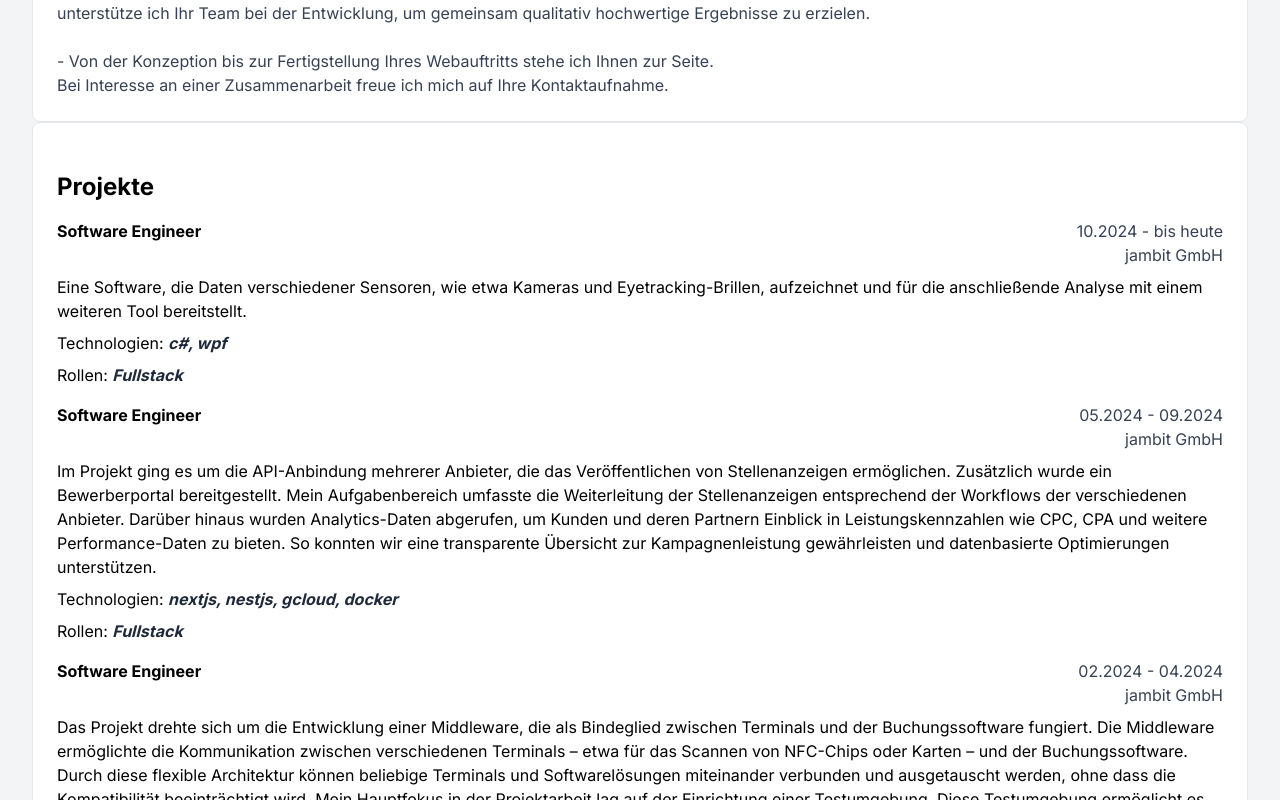
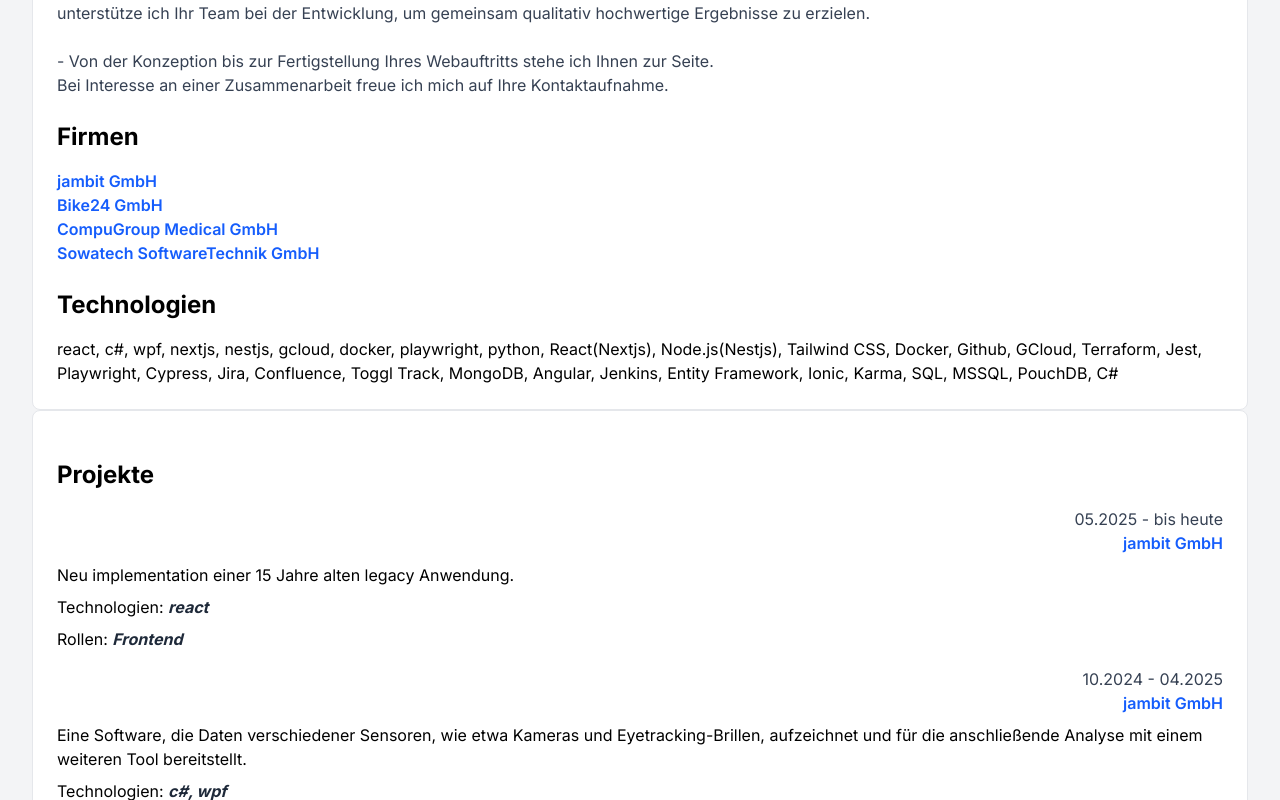
Before and after one commit to Sevenhero/cv-generator, a Next.js app: page / in a window 1280 px wide. Shown: the part 720-1520 px from the top of the page. Built offline with nearby package versions, Linux system fonts and the light colour scheme.

Commit message:
added company and technology section

```diff
--- a/src/app/components/Experience.tsx
+++ b/src/app/components/Experience.tsx
@@ -28,7 +28,7 @@
           )}
           {!projectUrl && <span>{projectName}</span>}
         </span>
-        <span className="font-bold w-[49%]">{title}</span>
+        {!title && <span className="font-bold w-[49%]">{title}</span>}
       </span>
       <span className="w-[49%] flex flex-col items-end">
         <span className="text-gray-700">
--- a/src/app/page.tsx
+++ b/src/app/page.tsx
@@ -8,11 +8,26 @@
 import { UserData } from "./interfaces/userData";
 import SocialIcon from "./svgs/SocialIcons";
 import TestimonialComponent from "./components/Testimonial";
+import Link from "next/link";
 
 export default function Home() {
   const getFullName = () => {
     return `${userData.firstName} ${userData.lastName}`;
   };
+
+  const getCompanyNames = () => {
+    const experiences = userData.experience ?? [];
+    return Array.from(
+      new Map(
+        experiences.map(item => [item.company, { company: item.company, url: item.companyUrl }])
+      ).values()
+    );
+  };
+
+
+  const getTechnologies = () => {
+    return Array.from(new Set(((userData.experience ?? []).map(item => item.technologies).flatMap(tech => tech))))
+  }
 
   const [user] = useState<UserData>(userData);
   return (
@@ -121,6 +136,34 @@
                     </p>
                   </>
                 )}
+                <section>
+                  <h2 className="text-2xl font-bold mt-6 mb-4">Firmen</h2>
+                  <ul>
+                    {getCompanyNames().map(({ company, url }, index) =>
+                      url ? (
+                        <li><Link
+                          key={index}
+                          className="text-blue-600 font-semibold"
+                          href={url}
+                          target="_blank"
+                        >
+                          {company}
+                        </Link>
+                        </li>
+                      ) : (
+                        <li>
+                          <span key={index} className="font-semibold">
+                            {company}
+                          </span>
+                        </li>
+                      )
+                    )}
+                  </ul>
+                </section>
+                <section>
+                  <h2 className="text-2xl font-bold mt-6 mb-4">Technologien</h2>
+                  <div>{getTechnologies().join(", ")}</div>
+                </section>
               </div>
               <div className="bg-white border rounded-lg p-6">
                 <section>
--- a/src/data/userData.ts
+++ b/src/data/userData.ts
@@ -61,10 +61,20 @@
     {
       title: "Software Engineer",
       company: "jambit GmbH",
+      from: "05.2025",
+      till: "bis heute",
+      description: `Neu implementation einer 15 Jahre alten legacy Anwendung.`,
+      companyUrl:  "https://www.jambit.com/",
+      technologies: ["react"],
+      roles: ["Frontend"],
+    },
+    {
+      title: "Software Engineer",
+      company: "jambit GmbH",
       from: "10.2024",
-      till: "bis heute",
+      till: "04.2025",
       description: `Eine Software, die Daten verschiedener Sensoren, wie etwa Kameras und Eyetracking-Brillen, aufzeichnet und für die anschließende Analyse mit einem weiteren Tool bereitstellt.`,
-      projectUrl: "https://www.jambit.com/",
+      companyUrl:  "https://www.jambit.com/",
       technologies: ["c#", "wpf"],
       roles: ["Fullstack"],
     },
@@ -76,7 +86,7 @@
       description: `Im Projekt ging es um die API-Anbindung mehrerer Anbieter, die das Veröffentlichen von Stellenanzeigen ermöglichen. Zusätzlich wurde ein Bewerberportal bereitgestellt. Mein Aufgabenbereich umfasste die Weiterleitung der Stellenanzeigen entsprechend der Workflows der verschiedenen Anbieter.
 
 Darüber hinaus wurden Analytics-Daten abgerufen, um Kunden und deren Partnern Einblick in Leistungskennzahlen wie CPC, CPA und weitere Performance-Daten zu bieten. So konnten wir eine transparente Übersicht zur Kampagnenleistung gewährleisten und datenbasierte Optimierungen unterstützen.`,
-      projectUrl: "https://www.jambit.com/",
+      companyUrl:  "https://www.jambit.com/",
       technologies: ["nextjs", "nestjs", "gcloud", "docker"],
       roles: ["Fullstack"],
     },
@@ -87,7 +97,7 @@
       till: "04.2024",
       description: `Das Projekt drehte sich um die Entwicklung einer Middleware, die als Bindeglied zwischen Terminals und der Buchungssoftware fungiert. Die Middleware ermöglichte die Kommunikation zwischen verschiedenen Terminals – etwa für das Scannen von NFC-Chips oder Karten – und der Buchungssoftware. Durch diese flexible Architektur können beliebige Terminals und Softwarelösungen miteinander verbunden und ausgetauscht werden, ohne dass die Kompatibilität beeinträchtigt wird.
 Mein Hauptfokus in der Projektarbeit lag auf der Einrichtung einer Testumgebung. Diese Testumgebung ermöglicht es, automatisierte, physische Tests durchzuführen, um die Middleware und deren reibungslose Funktionalität in unterschiedlichen Szenarien zu überprüfen.`,
-      projectUrl: "https://www.jambit.com/",
+      companyUrl:  "https://www.jambit.com/",
       technologies: ["playwright", "python"],
       roles: ["Fullstack"],
     },
@@ -97,7 +107,7 @@
       from: "01.2024",
       till: "02.2024",
       description: `Ein Proof of Concept (POC) zur Integration eines Handbuchs in ChatGPT, mit dem Ziel, fundierte Antworten mit entsprechenden Verweisen zu liefern. Dieses System soll zukünftig den Support oder direkt die Kunden effizient unterstützen.`,
-      projectUrl: "https://www.jambit.com/",
+      companyUrl:  "https://www.jambit.com/",
       technologies: ["nextjs", "python"],
       roles: ["Fullstack"],
     },
```
